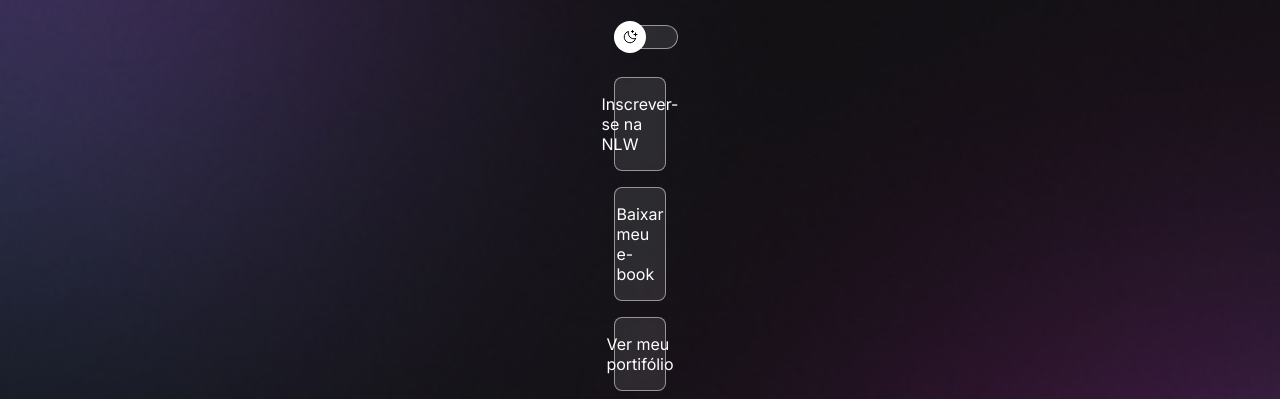
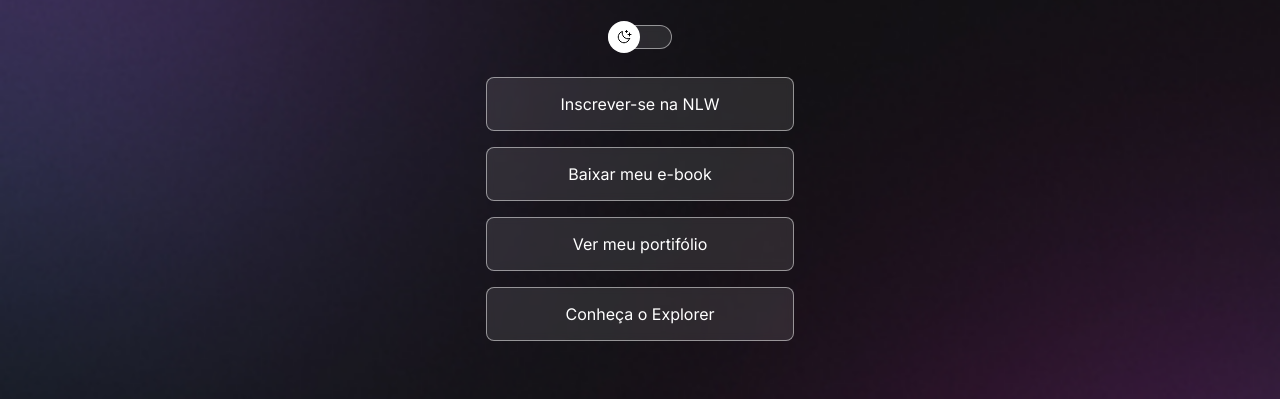
Before and after one commit to YanErlyRibeiro/projeto-discover, a plain HTML site: page index.html in a window 1280 px wide. Shown: the part 230-629 px from the top of the page. Drawn offline with nearby package versions, Linux system fonts and the light colour scheme.

Commit message:
change background based on media queries

```diff
--- a/style.css
+++ b/style.css
@@ -25,6 +25,7 @@
   body {
 
   background: var(--bg-url) no-repeat top center/cover;
+  height: 100px;
 }
 
 
@@ -34,8 +35,7 @@ body * {
 }
 
 #container {
-  width: 100px;
-  max-width: 588px ;
+  width: 356px;
   margin: 56px auto 0px;
   padding: 0 24px;
 }
@@ -164,3 +164,14 @@ ul li a {
     text-align: center;
     font-size: 14px;
   }
+
+  /*media queries*/
+@media (min-width: 700px){
+  :root {
+    --br-url: url(./assets/bg-desktop.jpg);
+
+  }
+  .light {
+    --bg-url: url(./assets/bg-desktop-light.jpg);
+  }
+}
```
